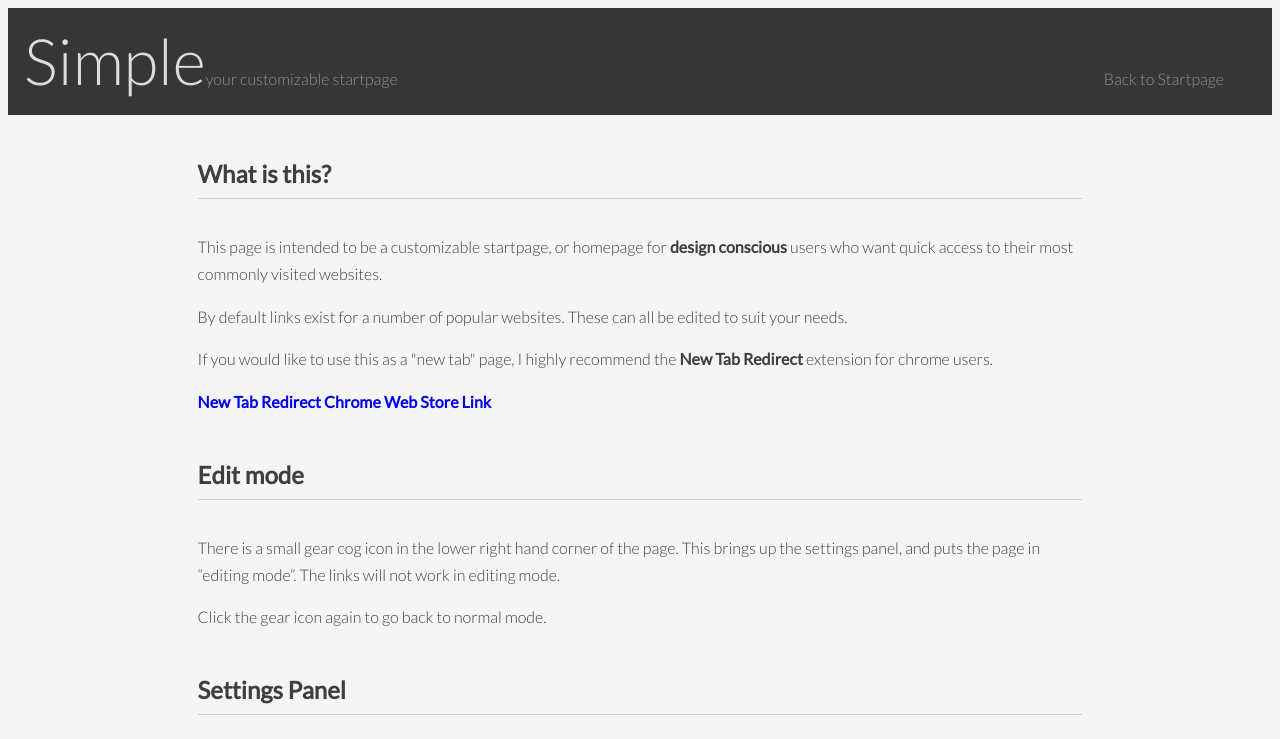
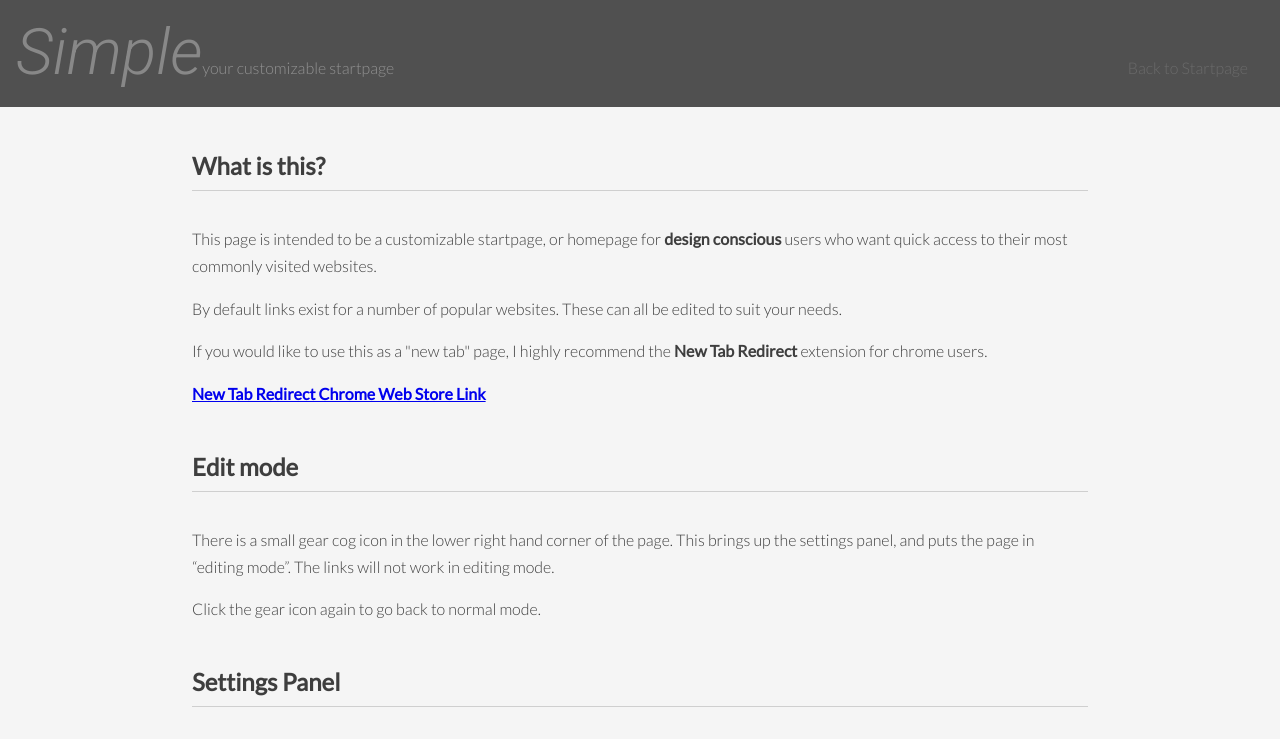
Before and after one commit to pxp888/startpage, a plain HTML site: page help.html in a window 1280 px wide. Shown: the top 739 px of the page. Drawn offline with Linux system fonts and the light colour scheme.

Commit message:
fix help page header to match index.html

```diff
--- a/assets/css/help-style.css
+++ b/assets/css/help-style.css
@@ -1,4 +1,4 @@
-
+@import url('https://fonts.googleapis.com/css2?family=Roboto:ital,wght@0,100;0,400;0,700;1,100;1,300&display=swap');
 
 body {
     background-color: whitesmoke;
@@ -10,23 +10,22 @@ body {
     font-variant-ligatures: common-ligatures;
     line-height: 1.67;
     -webkit-font-smoothing: antialiased;
-    -moz-osx-font-smoothing: grayscale
+    -moz-osx-font-smoothing: grayscale ;
+    margin: 0;
 }
 
 /* --------------------------------- HEADER ---------------------------------- */
 
 #header {
-    color: white;
-
+    color: gainsboro;
     display: flex;
     flex-direction: row;
     justify-content: space-between;
     align-items: baseline;
-
-    background-color: rgb(54, 54, 54);
+    height: min-content;
     margin: 0rem;
+    background-color: rgb(80, 80, 80);
 }
-
 
 #header > div {
     display: flex;
@@ -39,28 +38,35 @@ body {
     margin: 0rem;
     margin-left: 1rem;
     color: gainsboro;
+    opacity: 0.4;
+    font-family: "roboto", sans-serif;
+    font-weight: 300;
+    font-style: italic;
+}
+
+#header .giant:hover {
+    animation: 0.5s opacityFadeIn;
+    animation-fill-mode: forwards;
 }
 
 #header p {
     color: rgb(146, 146, 146);
 }
 
-a {
+#header a {
     text-decoration: none;
 }
 
 #helplink {
     margin-right: 2rem;
-    padding-left: 1rem;
-    padding-right: 1rem;
+    color: gainsboro;
+    opacity: 0.4;
 }
 
 #helplink:hover {
-    color: black;
-    background-color: gainsboro;
-    cursor: pointer;
+    animation: 0.5s opacityFadeIn;
+    animation-fill-mode: forwards;
 }
-
 
 @keyframes opacityFadeIn {
     0% {
@@ -70,7 +76,6 @@ a {
         opacity: 1;
     }
 }
-
 
 
 /* --------------------------------- HELP PAGE  ---------------------------------- */
--- a/assets/css/index.css
+++ b/assets/css/index.css
@@ -20,7 +20,6 @@ body > a {
 #header {
     color: white;
     opacity: 0.4;
-
     display: flex;
     flex-direction: row;
     justify-content: space-between;
@@ -45,7 +44,6 @@ body > a {
     margin: 0rem;
     margin-left: 1rem;
     color: gainsboro;
-
     font-family: "roboto", sans-serif;
     font-weight: 300;
     font-style: italic;
@@ -153,7 +151,6 @@ body > a {
     margin-right: 1rem;
     font-weight: 300;
 }
-
 
 #settingScreen .darkButton {
     margin: 1px 10px 1px 0px;
```
